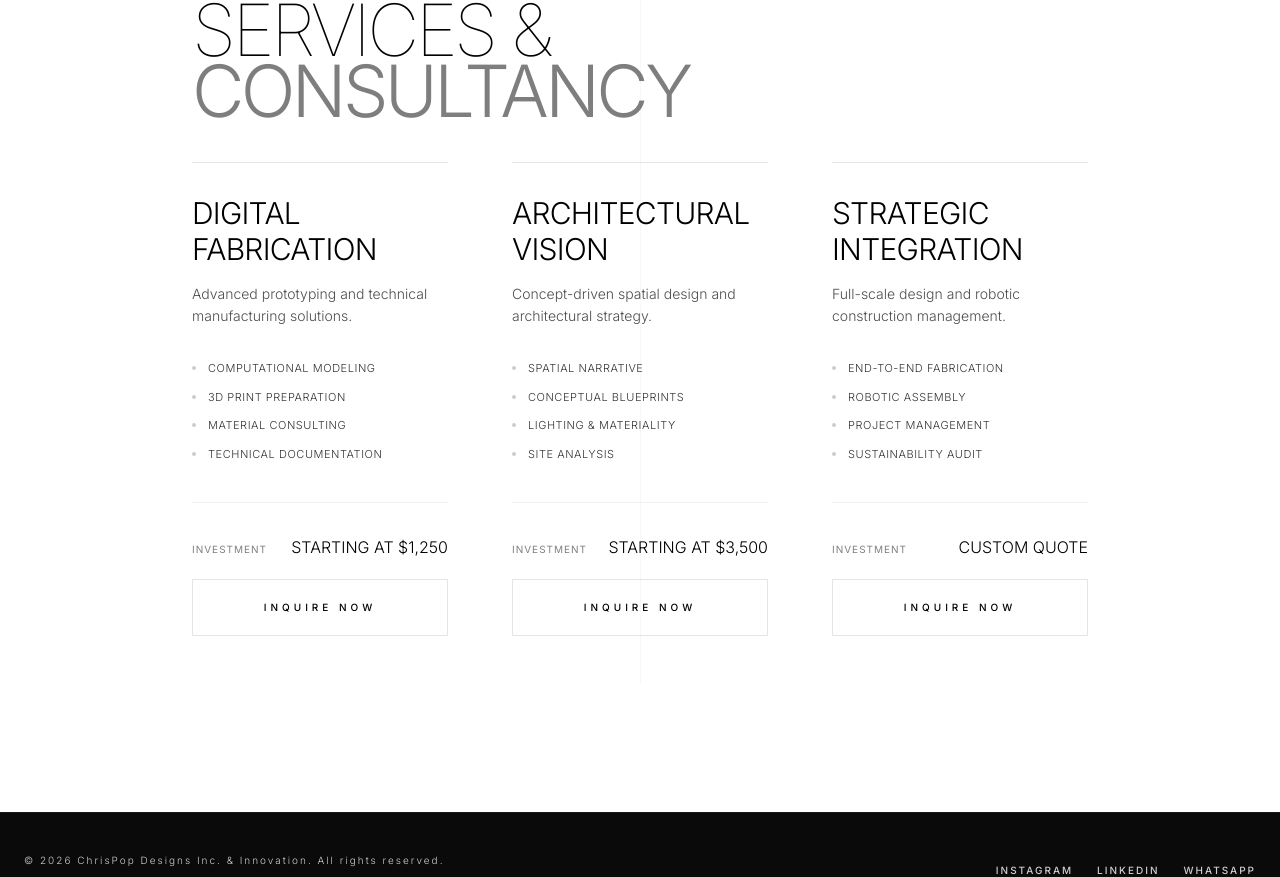
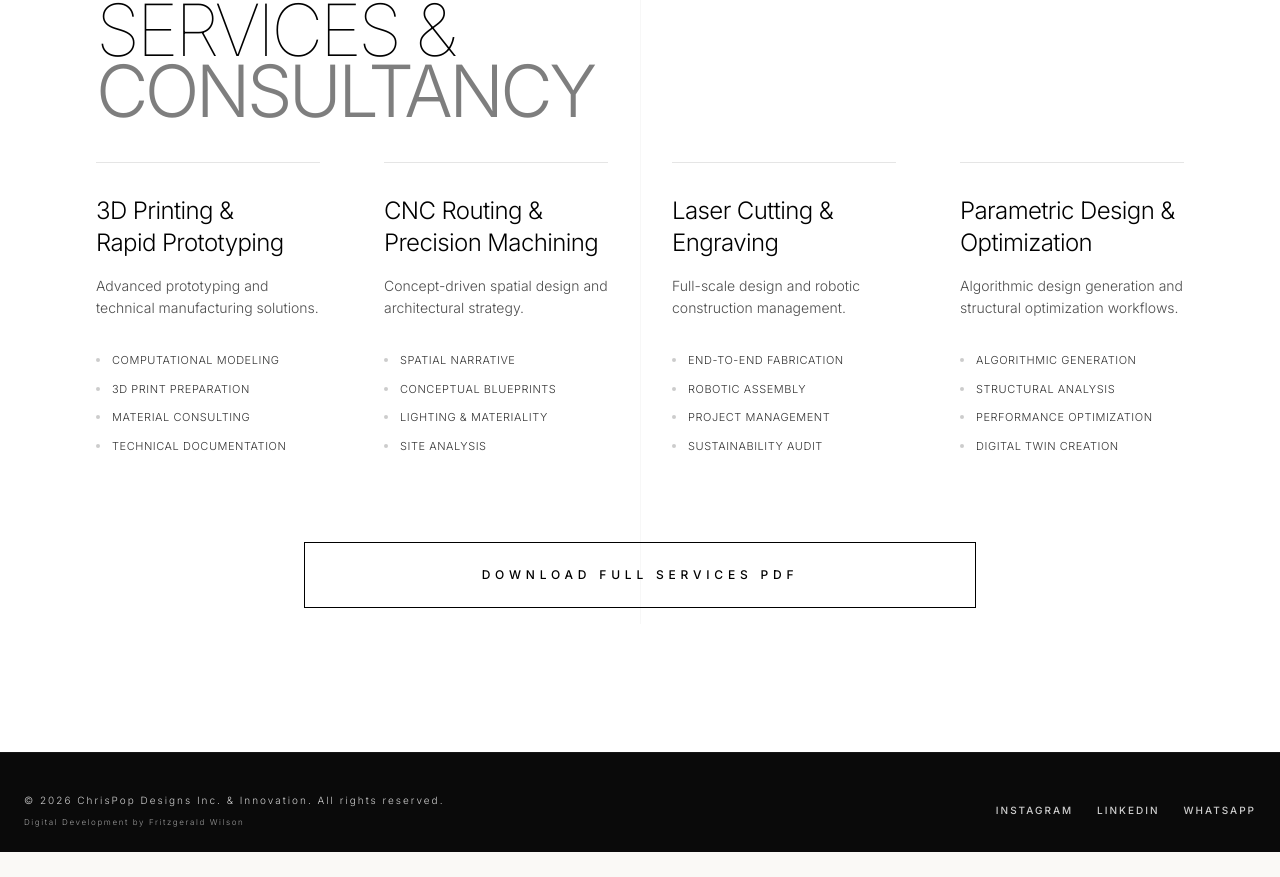
Before and after one commit to wilson20042025/chrispopdesignsinc, a Next.js app: page /about in a window 1280 px wide. Shown: the part 972-1849 px from the top of the page. After the commit the page ends 1824 px from the top, so only its background shows below. Built offline with nearby package versions, Linux system fonts and the light colour scheme.

Commit message:
update: pdf email sent

```diff
--- a/app/about/page.tsx
+++ b/app/about/page.tsx
@@ -61,7 +61,7 @@ export default function AboutPage() {
         </section>
 
         {/* Pricing Section */}
-        <section className="mt-24 md:mt-32">
+        <section className="mt-24 md:mt-32 -mx-6 xs:-mx-12 md:-mx-24">
           <Pricing />
         </section>
 
--- /dev/null
+++ b/app/components/PdfDownloadForm.tsx
@@ -0,0 +1,146 @@
+"use client";
+
+import { useState, useEffect } from "react";
+
+export default function PdfDownloadForm() {
+  const [isOpen, setIsOpen] = useState(false);
+  const [email, setEmail] = useState("");
+  const [status, setStatus] = useState<"idle" | "loading" | "success" | "error">("idle");
+  const [message, setMessage] = useState("");
+
+  // Lock body scroll when modal is open
+  useEffect(() => {
+    if (isOpen) {
+      document.body.style.overflow = "hidden";
+    } else {
+      document.body.style.overflow = "unset";
+    }
+    return () => {
+      document.body.style.overflow = "unset";
+    };
+  }, [isOpen]);
+
+  const handleSubmit = async (e: React.FormEvent) => {
+    e.preventDefault();
+    if (!email) return;
+
+    setStatus("loading");
+
+    try {
+      const res = await fetch("/api/send-pdf", {
+        method: "POST",
+        headers: { "Content-Type": "application/json" },
+        body: JSON.stringify({ email }),
+      });
+
+      const data = await res.json();
+
+      if (res.ok) {
+        setStatus("success");
+        setMessage("PDF sent! Please check your inbox.");
+        setEmail("");
+      } else {
+        setStatus("error");
+        setMessage(data.error || "Failed to send. Please try again.");
+      }
+    } catch (err) {
+      setStatus("error");
+      setMessage("An error occurred. Please try again.");
+    }
+  };
+
+  return (
+    <>
+      {/* Initial Download Button */}
+      {!isOpen && status !== "success" && (
+        <button
+          onClick={() => setIsOpen(true)}
+          className="block w-full lg:max-w-2xl mx-auto text-center py-6 border border-black text-black bg-transparent md:text-xs text-[10px] tracking-[0.4em] uppercase font-medium hover:bg-black hover:text-white transition-all duration-500"
+        >
+          Download Full Services PDF
+        </button>
+      )}
+
+      {/* Persistent Success Banner (after closing modal) */}
+      {status === "success" && !isOpen && (
+        <div className="block w-full lg:max-w-2xl mx-auto text-center py-6 border border-black/10 bg-[#faf9f6] text-black md:text-xs text-[10px] tracking-[0.2em] uppercase font-medium">
+          PDF DELIVERED TO YOUR INBOX
+        </div>
+      )}
+
+      {/* Modal Popup */}
+      {isOpen && (
+        <div className="fixed inset-0 z-50 flex items-center justify-center p-6 bg-black/60 backdrop-blur-sm transition-opacity">
+          <div className="bg-white w-full max-w-lg p-8 md:p-12 shadow-2xl relative animate-in fade-in zoom-in duration-300">
+            {/* Close Button */}
+            <button
+              onClick={() => setIsOpen(false)}
+              className="absolute top-6 right-6 text-black/40 hover:text-black transition-colors"
+              aria-label="Close"
+            >
+              <svg width="24" height="24" viewBox="0 0 24 24" fill="none" stroke="currentColor" strokeWidth="1" strokeLinecap="round" strokeLinejoin="round">
+                <path d="M18 6L6 18M6 6l12 12"/>
+              </svg>
+            </button>
+
+            {status === "success" ? (
+              /* Success UI */
+              <div className="text-center py-8">
+                <div className="w-16 h-16 bg-black text-white rounded-full flex items-center justify-center mx-auto mb-8">
+                  <svg width="24" height="24" viewBox="0 0 24 24" fill="none" stroke="currentColor" strokeWidth="2" strokeLinecap="round" strokeLinejoin="round">
+                    <polyline points="20 6 9 17 4 12"></polyline>
+                  </svg>
+                </div>
+                <h3 className="text-2xl font-light uppercase tracking-tight mb-4">Request Sent</h3>
+                <p className="text-black/60 font-light text-sm leading-relaxed max-w-[280px] mx-auto">
+                  We've securely delivered the services overview to your email address.
+                </p>
+                <button
+                  onClick={() => setIsOpen(false)}
+                  className="mt-10 px-8 py-5 border border-black/10 bg-transparent text-black text-[10px] tracking-[0.4em] uppercase font-medium hover:border-black transition-all duration-500 w-full"
+                >
+                  Close Window
+                </button>
+              </div>
+            ) : (
+              /* Email Form UI */
+              <div>
+                <h3 className="text-2xl md:text-3xl font-light tracking-tight text-black mb-4 uppercase">
+                  Download PDF
+                </h3>
+                <p className="text-sm font-light text-black/60 leading-relaxed mb-10">
+                  Please provide your email address below. We'll securely deliver the full services overview directly to your inbox.
+                </p>
+
+                <form onSubmit={handleSubmit} className="flex flex-col gap-5 relative">
+                  <input
+                    type="email"
+                    required
+                    placeholder="Enter your email"
+                    value={email}
+                    onChange={(e) => setEmail(e.target.value)}
+                    disabled={status === "loading"}
+                    className="w-full px-6 py-5 border border-black/20 bg-[#faf9f6] text-black placeholder:text-black/40 text-[10px] tracking-[0.2em] focus:outline-none focus:border-black focus:bg-white transition-colors"
+                  />
+                  <button
+                    type="submit"
+                    disabled={status === "loading"}
+                    className="w-full py-5 border border-black bg-black text-white text-[10px] tracking-[0.4em] uppercase font-medium hover:bg-transparent hover:text-black transition-all duration-500 disabled:opacity-50 disabled:cursor-not-allowed"
+                  >
+                    {status === "loading" ? "SENDING..." : "SEND TO EMAIL"}
+                  </button>
+
+                  {status === "error" && (
+                    <div className="text-center text-red-500 text-[10px] tracking-widest uppercase mt-2">
+                      {message}
+                    </div>
+                  )}
+                </form>
+              </div>
+            )}
+          </div>
+        </div>
+      )}
+    </>
+  );
+}
--- a/app/components/Pricing.tsx
+++ b/app/components/Pricing.tsx
@@ -1,9 +1,10 @@
 import Link from "next/link";
+import PdfDownloadForm from "./PdfDownloadForm";
 
 const pricingPlans = [
   {
     index: "01",
-    name: "Digital Fabrication",
+    name: "3D Printing &\nRapid Prototyping",
     description: "Advanced prototyping and technical manufacturing solutions.",
     price: "Starting at $1,250",
     features: [
@@ -15,7 +16,7 @@ const pricingPlans = [
   },
   {
     index: "02",
-    name: "Architectural Vision",
+    name: "CNC Routing & \nPrecision Machining",
     description: "Concept-driven spatial design and architectural strategy.",
     price: "Starting at $3,500",
     features: [
@@ -27,7 +28,7 @@ const pricingPlans = [
   },
   {
     index: "03",
-    name: "Strategic Integration",
+    name: "Laser Cutting & \nEngraving",
     description: "Full-scale design and robotic construction management.",
     price: "Custom Quote",
     features: [
@@ -36,12 +37,24 @@ const pricingPlans = [
       "Project Management",
       "Sustainability Audit"
     ]
+  },
+  {
+    index: "04",
+    name: "Parametric Design &\nOptimization",
+    description: "Algorithmic design generation and structural optimization workflows.",
+    price: "Starting at $2,000",
+    features: [
+      "Algorithmic Generation",
+      "Structural Analysis",
+      "Performance Optimization",
+      "Digital Twin Creation"
+    ]
   }
 ];
 
 export default function Pricing() {
   return (
-    <section id="pricing" className="py-8 md:py-12 px-6 xs:px-12 md:px-24 bg-white relative overflow-hidden">
+    <section id="pricing" className="pt-8 md:pt-12 pb-2 md:pb-4 px-6 xs:px-12 md:px-24 bg-white relative overflow-hidden">
       {/* Decorative vertical line */}
       <div className="absolute left-1/2 top-0 w-px h-full bg-black/[0.03] hidden lg:block" />
 
@@ -53,11 +66,11 @@ export default function Pricing() {
           </h2>
         </div>
 
-        <div className="grid grid-cols-1 md:grid-cols-3 gap-12 md:gap-8 lg:gap-16">
+        <div className="grid grid-cols-1 md:grid-cols-2 lg:grid-cols-4 gap-12 md:gap-8 lg:gap-16">
           {pricingPlans.map((plan) => (
             <div key={plan.index} className="group flex flex-col h-full border-t border-black/10 pt-6 md:pt-8">
               <div className="flex-1">
-                <h3 className="text-2xl md:text-3xl font-light tracking-tight text-black uppercase mb-4 group-hover:opacity-60 transition-opacity">
+                <h3 className="text-xl md:text-2xl font-light tracking-tight text-black mb-4 group-hover:opacity-60 transition-opacity whitespace-pre-line">
                   {plan.name}
                 </h3>
                 <p className="text-sm font-light text-black/70 leading-relaxed mb-6 md:mb-8 max-w-[280px]">
@@ -74,21 +87,13 @@ export default function Pricing() {
                 </div>
               </div>
 
-              <div className="mt-auto space-y-4 md:space-y-5 pt-6 md:pt-8 border-t border-black/[0.05]">
-                <div className="flex justify-between items-baseline">
-                  <span className="text-[10px] tracking-widest text-black/50 uppercase">Investment</span>
-                  <span className="text-sm md:text-base font-light text-black uppercase">{plan.price}</span>
-                </div>
 
-                <Link
-                  href="/contact"
-                  className="block w-full text-center py-5 border border-black/10 bg-black text-white md:bg-transparent md:text-black text-[10px] tracking-[0.4em] uppercase font-medium hover:bg-black hover:text-white transition-all duration-500"
-                >
-                  Inquire Now
-                </Link>
-              </div>
             </div>
           ))}
+        </div>
+
+        <div className="mt-8 md:mt-12">
+          <PdfDownloadForm />
         </div>
       </div>
     </section>
--- a/package.json
+++ b/package.json
@@ -15,6 +15,7 @@
     "next-sanity": "^12.2.1",
     "react": "19.2.4",
     "react-dom": "19.2.4",
+    "resend": "^6.17.2",
     "sanity": "^5.20.0",
     "styled-components": "^6.3.12"
   },
```
Also changed, not shown: app/api/send-pdf/route.ts (added, +51 -0 lines), 2 other files (tests, documents, lock files or other folders).
